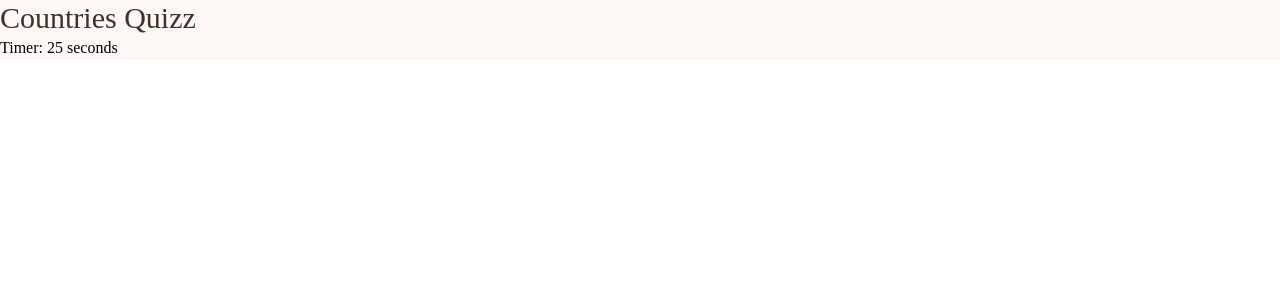
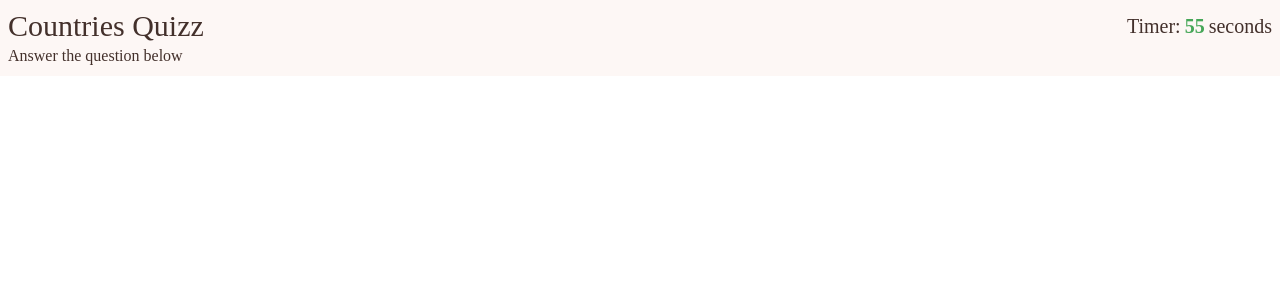
Before and after one commit to DamienM-dev/quizzCountries, a Next.js app: page / in a window 1280 px wide. Shown: the top 300 px of the page. Built offline with nearby package versions, Linux system fonts and the light colour scheme.

Commit message:
modification fonction timer, ajout style pour décrémentation

```diff
--- /dev/null
+++ b/src/components/ui/Task.tsx
@@ -0,0 +1,9 @@
+const answerTask = "Answer the question below";
+
+export default function Task() {
+  return (
+    <div>
+      <p className="text-text">{answerTask}</p>
+    </div>
+  );
+}
--- a/src/components/ui/Timer.tsx
+++ b/src/components/ui/Timer.tsx
@@ -4,29 +4,35 @@ const timer = "Timer:";
 const seconds = "seconds";
 
 export default function Timer() {
-  const [duration, setDuration] = useState(30);
-  let start = 30;
+  const [duration, setDuration] = useState(60);
 
   useEffect(() => {
-    setInterval(() => {
-      if (start > 0) {
-        start--;
-        setDuration(start);
-      } else {
-        stop;
-      }
+    const intervalTime = setInterval(() => {
+      setDuration((prevDuration) => {
+        if (prevDuration > 0) {
+          return prevDuration - 1;
+        } else {
+          clearInterval(intervalTime);
+          return 0;
+        }
+      });
     }, 1000);
-
-    console.log(duration);
-
-    return () => clearInterval(timer);
-  }, [start]);
+    return () => clearInterval(intervalTime);
+  }, []);
 
   return (
     <div>
-      <p>
-        {timer} {duration} {seconds}
-      </p>
+      <div className="flex text-xl text-text">
+        <p>{timer}</p>
+        <p
+          className={`${
+            duration > 10 ? "text-timerGood" : "text-timerBad"
+          } px-1 font-bold`}
+        >
+          {duration}
+        </p>
+        <p>{seconds}</p>
+      </div>
     </div>
   );
 }
--- a/src/pages/index.tsx
+++ b/src/pages/index.tsx
@@ -1,5 +1,6 @@
 import Head from "next/head";
 import Layout from "~/components/hoc/Layout";
+import Task from "~/components/ui/Task";
 import Timer from "~/components/ui/Timer";
 import TitleQuizz from "~/components/ui/TitleQuizz";
 
@@ -11,9 +12,12 @@ export default function Home() {
         <meta name="description" content="Generated by create-t3-app" />
       </Head>
       <Layout>
-        <main>
-          <TitleQuizz />
-          <Timer />
+        <main className="p-2">
+          <div className="flex items-center justify-between">
+            <TitleQuizz />
+            <Timer />
+          </div>
+          <Task />
         </main>
       </Layout>
     </>
--- a/tailwind.config.ts
+++ b/tailwind.config.ts
@@ -15,6 +15,8 @@ export default {
         border: "#DFCDC5",
         border_hover: "#C2A499",
         text: "#43302B",
+        timerGood: "#46A758",
+        timerBad: "#E5484D",
       },
     },
   },
```
